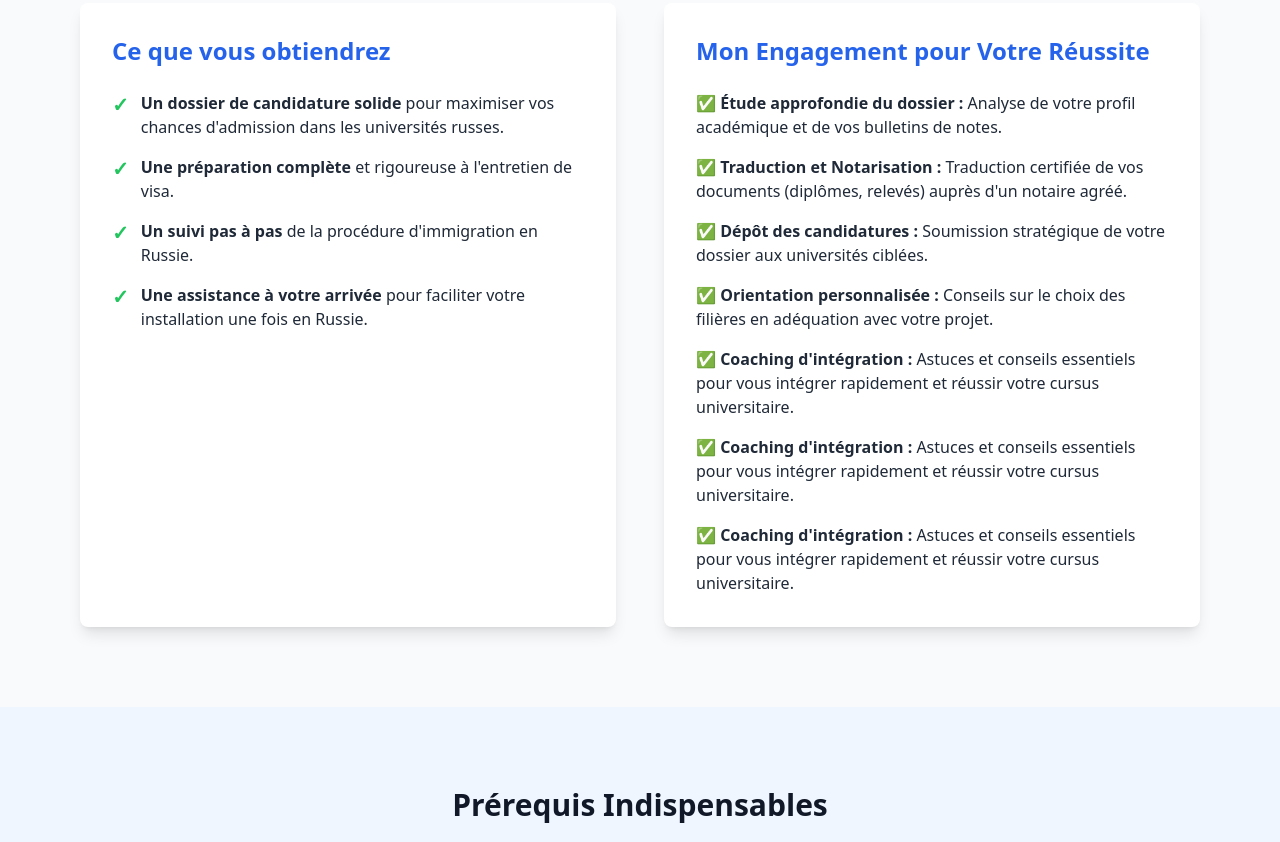
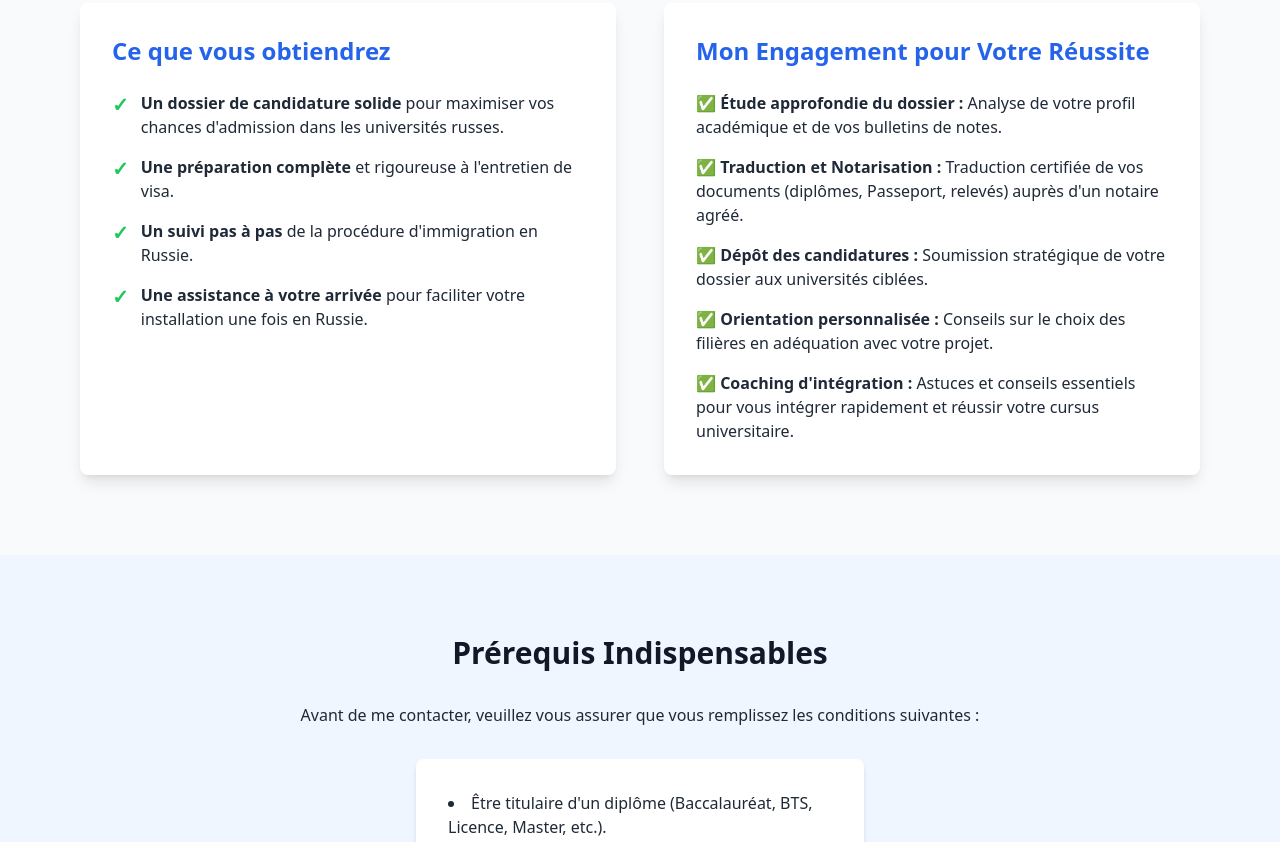
Before and after one commit to Guila95/Guila95.github.io, a plain HTML site: page index.html in a window 1280 px wide. Shown: the part 1122-1964 px from the top of the page. Drawn offline with nearby package versions, Linux system fonts and the light colour scheme.

Commit message:
ajout du 01.11.2025

```diff
--- a/index.html
+++ b/index.html
@@ -84,11 +84,9 @@
                     <h3 class="text-2xl font-bold mb-6 text-blue-600">Mon Engagement pour Votre Réussite</h3>
                     <ul class="space-y-4">
                         <li>✅ <strong>Étude approfondie du dossier :</strong> Analyse de votre profil académique et de vos bulletins de notes.</li>
-                        <li>✅ <strong>Traduction et Notarisation :</strong> Traduction certifiée de vos documents (diplômes, relevés) auprès d'un notaire agréé.</li>
+                        <li>✅ <strong>Traduction et Notarisation :</strong> Traduction certifiée de vos documents (diplômes, Passeport, relevés) auprès d'un notaire agréé.</li>
                         <li>✅ <strong>Dépôt des candidatures :</strong> Soumission stratégique de votre dossier aux universités ciblées.</li>
                         <li>✅ <strong>Orientation personnalisée :</strong> Conseils sur le choix des filières en adéquation avec votre projet.</li>
-                        <li>✅ <strong>Coaching d'intégration :</strong> Astuces et conseils essentiels pour vous intégrer rapidement et réussir votre cursus universitaire.</li>
-                        <li>✅ <strong>Coaching d'intégration :</strong> Astuces et conseils essentiels pour vous intégrer rapidement et réussir votre cursus universitaire.</li>
                         <li>✅ <strong>Coaching d'intégration :</strong> Astuces et conseils essentiels pour vous intégrer rapidement et réussir votre cursus universitaire.</li>
                     </ul>
                 </div>
@@ -200,7 +198,7 @@
                 <ul class="space-y-3">
                     <li>✅ Nous planifions une entrevue pour analyser en détail les motifs du refus.</li>
                     <li>✅ Nous préparons un nouveau plan d'action pour l'année suivante.</li>
-                    <li>✅ Les frais d'accompagnement de l'offre **Standard** ne sont pas remboursables.</li>
+                    <li>✅ Les frais d'accompagnement de l'offre <strong>Standard</strong> ne sont pas remboursables.</li>
                     <li>✅ Pour l'offre <strong>Premium</strong>, 150 € vous seront remboursés en cas de refus de visa.</li>
                 </ul>
             </div>
```
